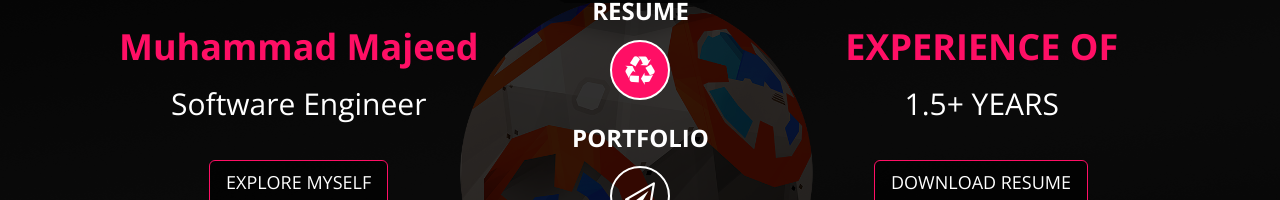
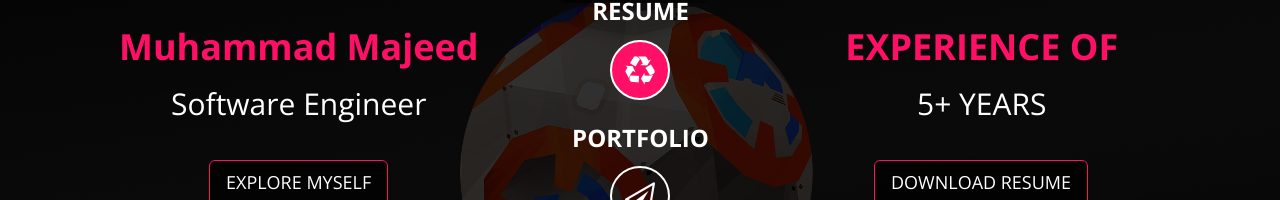
Before and after one commit to ujmrsusman/musmanm.github.io, a plain HTML site: page index1.html in a window 1280 px wide. Shown: the part 333-533 px from the top of the page. Drawn offline with nearby package versions, Linux system fonts and the light colour scheme.

Commit message:
Update index1.html

```diff
--- a/index1.html
+++ b/index1.html
@@ -77,7 +77,7 @@
                     <div class="col-lg-5 col-md-5 col-sm-5 text-center">
                         <img src="assets/img/smile.jpg" class="main-img-2 img-circle wow bounceIn animated" data-wow-duration="1s" data-wow-delay=".2s" alt="" />
                         <h1 class="wow bounceIn animated" data-wow-duration="1s" data-wow-delay=".4s">EXPERIENCE OF</h1>
-                        <h2 class="wow bounceIn animated" data-wow-duration="1s" data-wow-delay=".6s">1.5+ YEARS</h2>
+                        <h2 class="wow bounceIn animated" data-wow-duration="1s" data-wow-delay=".6s">5+ YEARS</h2>
                         <a href="#resume-sec" class="btn custom-btn-one btn-lg wow bounceIn animated" data-wow-duration="1s" data-wow-delay=".8s">DOWNLOAD RESUME</a>
                     </div>
                 </div>
```
